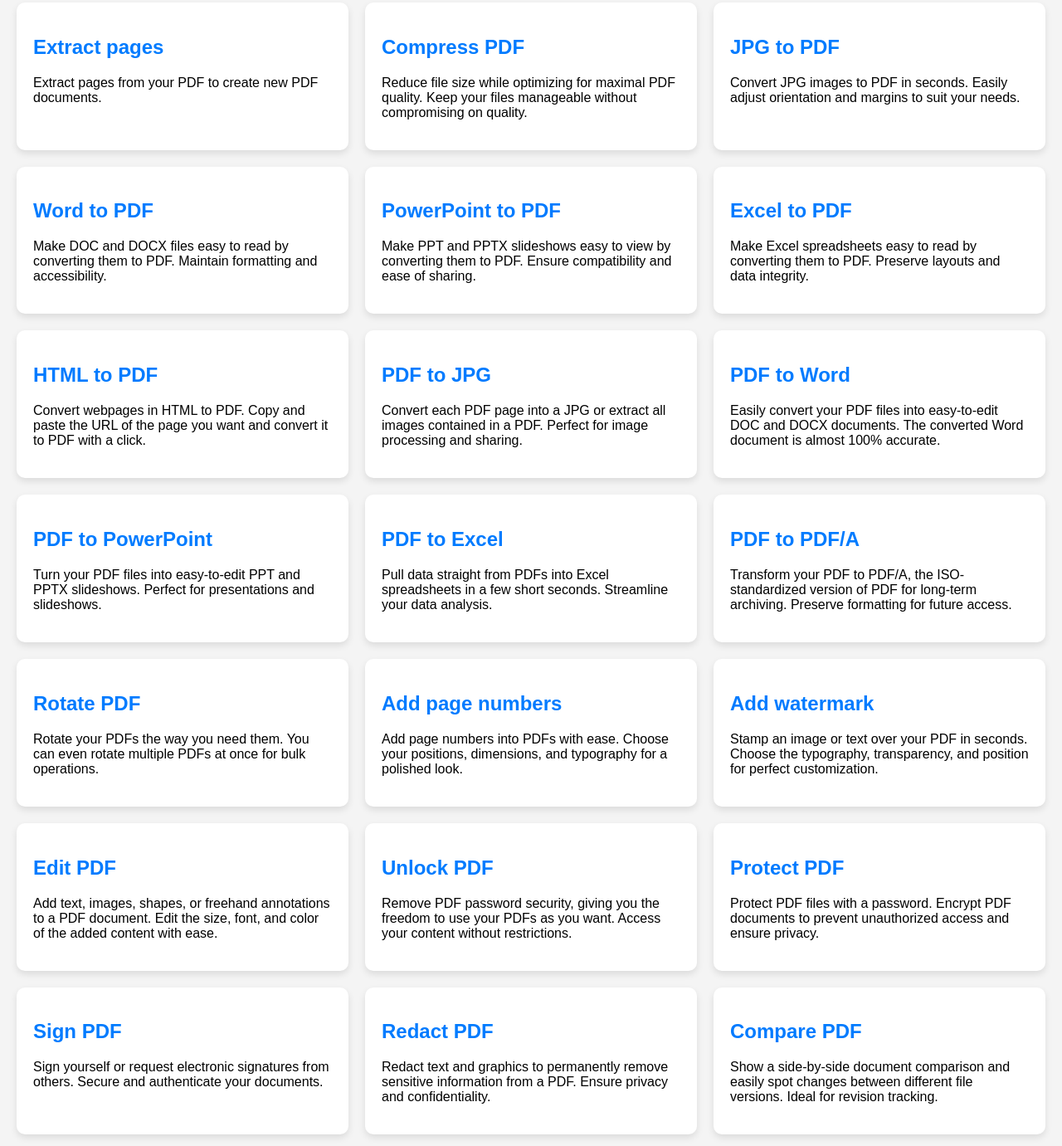
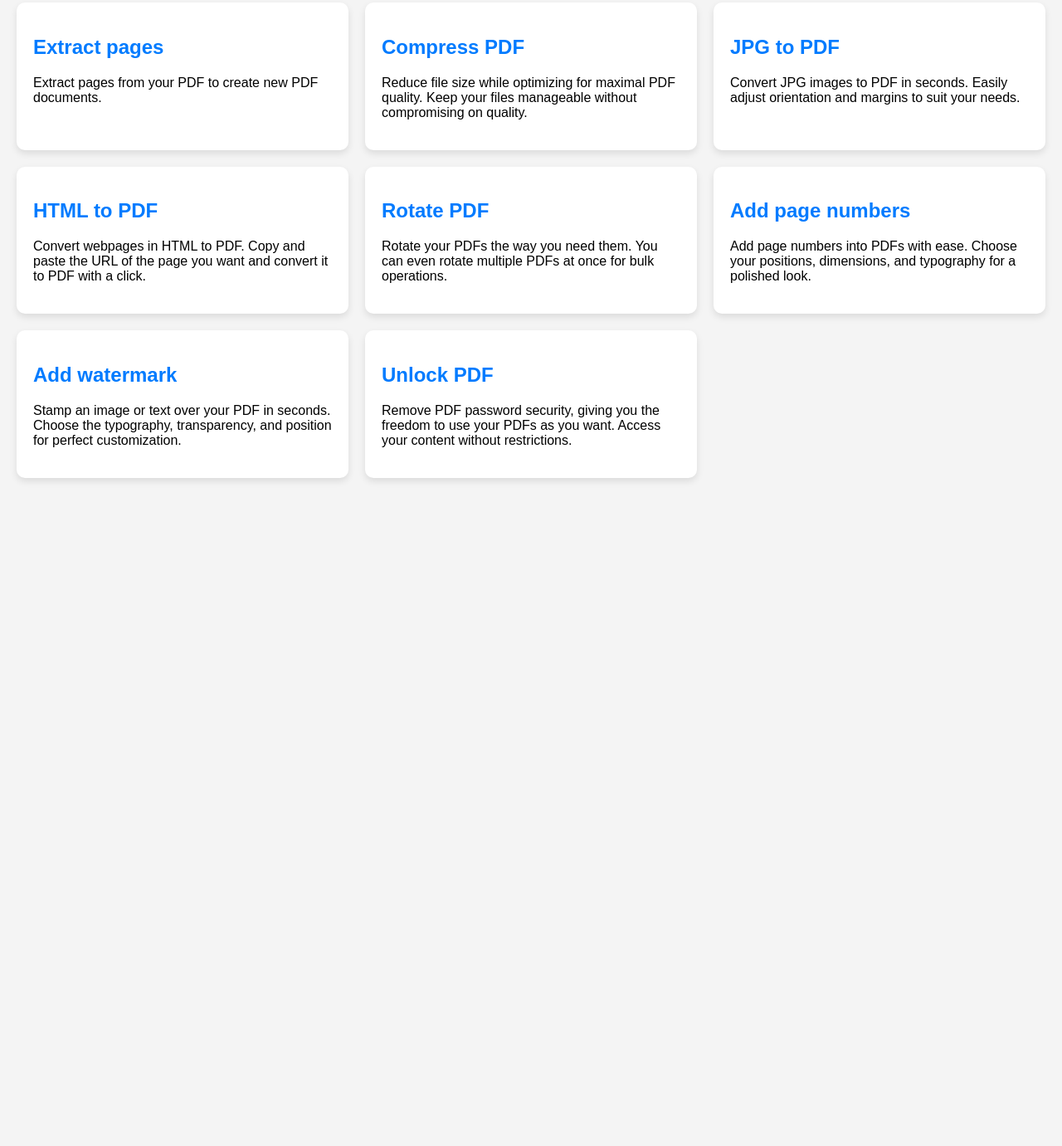
Before and after one commit to monuMohan152/gopdf, a plain HTML site: page PDFHome.html in a window 1280 px wide. Shown: the part 439-1820 px from the top of the page at 83% size. After the commit the page ends 1035 px from the top, so only its background shows below. Drawn offline with Linux system fonts and the light colour scheme.

Commit message:
Update PDFHome.html

```diff
--- a/PDFHome.html
+++ b/PDFHome.html
@@ -159,7 +159,7 @@
             <h2>JPG to PDF</h2>
             <p>Convert JPG images to PDF in seconds. Easily adjust orientation and margins to suit your needs.</p>
         </div>
-        <div class="tool" data-category="convert-to" onclick="goToTool('word-to-pdf')">
+      <!--   <div class="tool" data-category="convert-to" onclick="goToTool('word-to-pdf')">
             <h2>Word to PDF</h2>
             <p>Make DOC and DOCX files easy to read by converting them to PDF. Maintain formatting and accessibility.</p>
         </div>
@@ -170,13 +170,13 @@
         <div class="tool" data-category="convert-to" onclick="goToTool('excel-to-pdf')">
             <h2>Excel to PDF</h2>
             <p>Make Excel spreadsheets easy to read by converting them to PDF. Preserve layouts and data integrity.</p>
-        </div>
+        </div> -->
         <div class="tool" data-category="convert-to" onclick="goToTool('html-to-pdf')">
             <h2>HTML to PDF</h2>
             <p>Convert webpages in HTML to PDF. Copy and paste the URL of the page you want and convert it to PDF with a click.</p>
         </div>
         <!-- Convert from PDF -->
-        <div class="tool" data-category="convert-from" onclick="goToTool('pdf-to-jpg')">
+       <!--  <div class="tool" data-category="convert-from" onclick="goToTool('pdf-to-jpg')">
             <h2>PDF to JPG</h2>
             <p>Convert each PDF page into a JPG or extract all images contained in a PDF. Perfect for image processing and sharing.</p>
         </div>
@@ -195,7 +195,7 @@
         <div class="tool" data-category="convert-from" onclick="goToTool('pdf-to-pdfa')">
             <h2>PDF to PDF/A</h2>
             <p>Transform your PDF to PDF/A, the ISO-standardized version of PDF for long-term archiving. Preserve formatting for future access.</p>
-        </div>
+        </div> -->
         <!-- Edit PDF -->
         <div class="tool" data-category="edit" onclick="goToTool('rotate')">
             <h2>Rotate PDF</h2>
@@ -209,31 +209,31 @@
             <h2>Add watermark</h2>
             <p>Stamp an image or text over your PDF in seconds. Choose the typography, transparency, and position for perfect customization.</p>
         </div>
-        <div class="tool" data-category="edit" onclick="goToTool('edit')">
+        <!-- <div class="tool" data-category="edit" onclick="goToTool('edit')">
             <h2>Edit PDF</h2>
             <p>Add text, images, shapes, or freehand annotations to a PDF document. Edit the size, font, and color of the added content with ease.</p>
-        </div>
+        </div> -->
         <!-- PDF Security -->
         <div class="tool" data-category="security" onclick="goToTool('unlock')">
             <h2>Unlock PDF</h2>
             <p>Remove PDF password security, giving you the freedom to use your PDFs as you want. Access your content without restrictions.</p>
         </div>
-        <div class="tool" data-category="security" onclick="goToTool('protect')">
+      <!--   <div class="tool" data-category="security" onclick="goToTool('protect')">
             <h2>Protect PDF</h2>
             <p>Protect PDF files with a password. Encrypt PDF documents to prevent unauthorized access and ensure privacy.</p>
-        </div>
-        <div class="tool" data-category="security" onclick="goToTool('sign')">
+        </div> -->
+      <!--   <div class="tool" data-category="security" onclick="goToTool('sign')">
             <h2>Sign PDF</h2>
             <p>Sign yourself or request electronic signatures from others. Secure and authenticate your documents.</p>
-        </div>
-        <div class="tool" data-category="security" onclick="goToTool('redact')">
+        </div> -->
+     <!--    <div class="tool" data-category="security" onclick="goToTool('redact')">
             <h2>Redact PDF</h2>
             <p>Redact text and graphics to permanently remove sensitive information from a PDF. Ensure privacy and confidentiality.</p>
         </div>
         <div class="tool" data-category="security" onclick="goToTool('compare')">
             <h2>Compare PDF</h2>
             <p>Show a side-by-side document comparison and easily spot changes between different file versions. Ideal for revision tracking.</p>
-        </div>
+        </div> -->
     </div>
 
 
```
